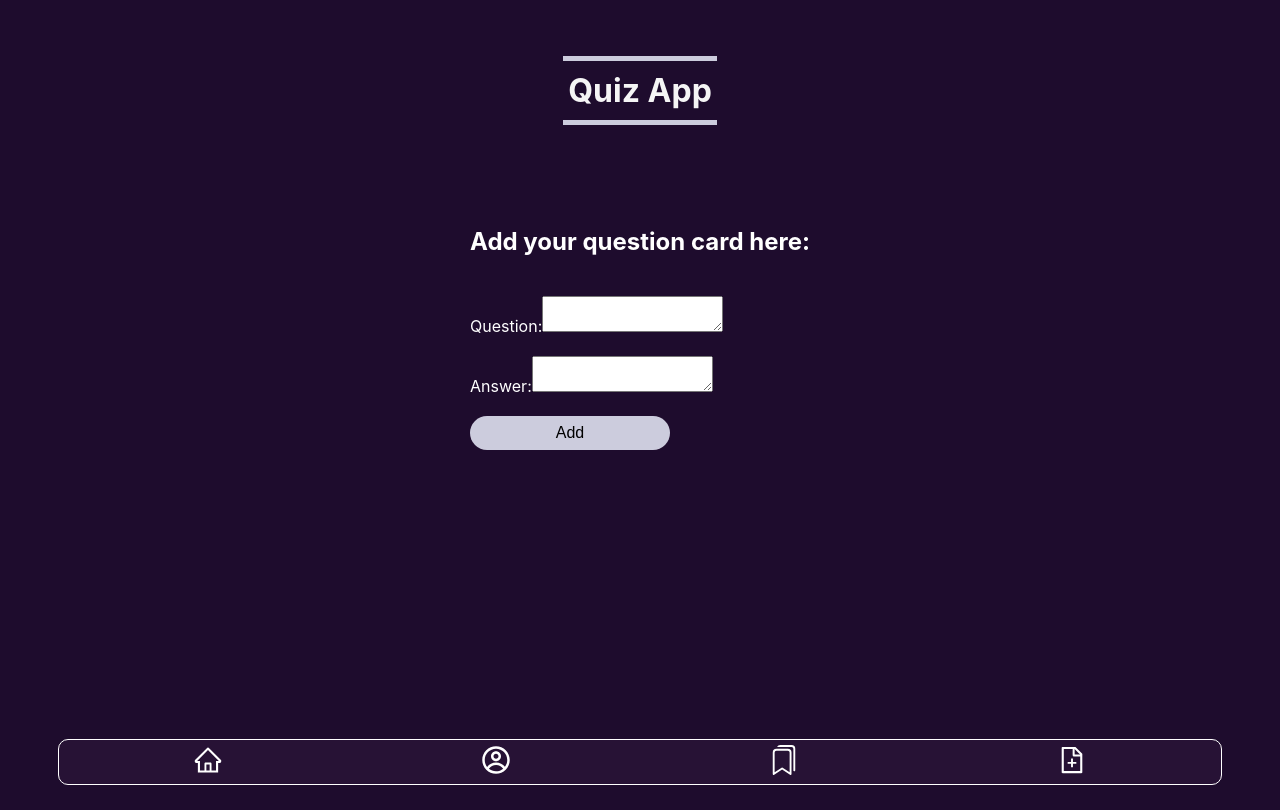
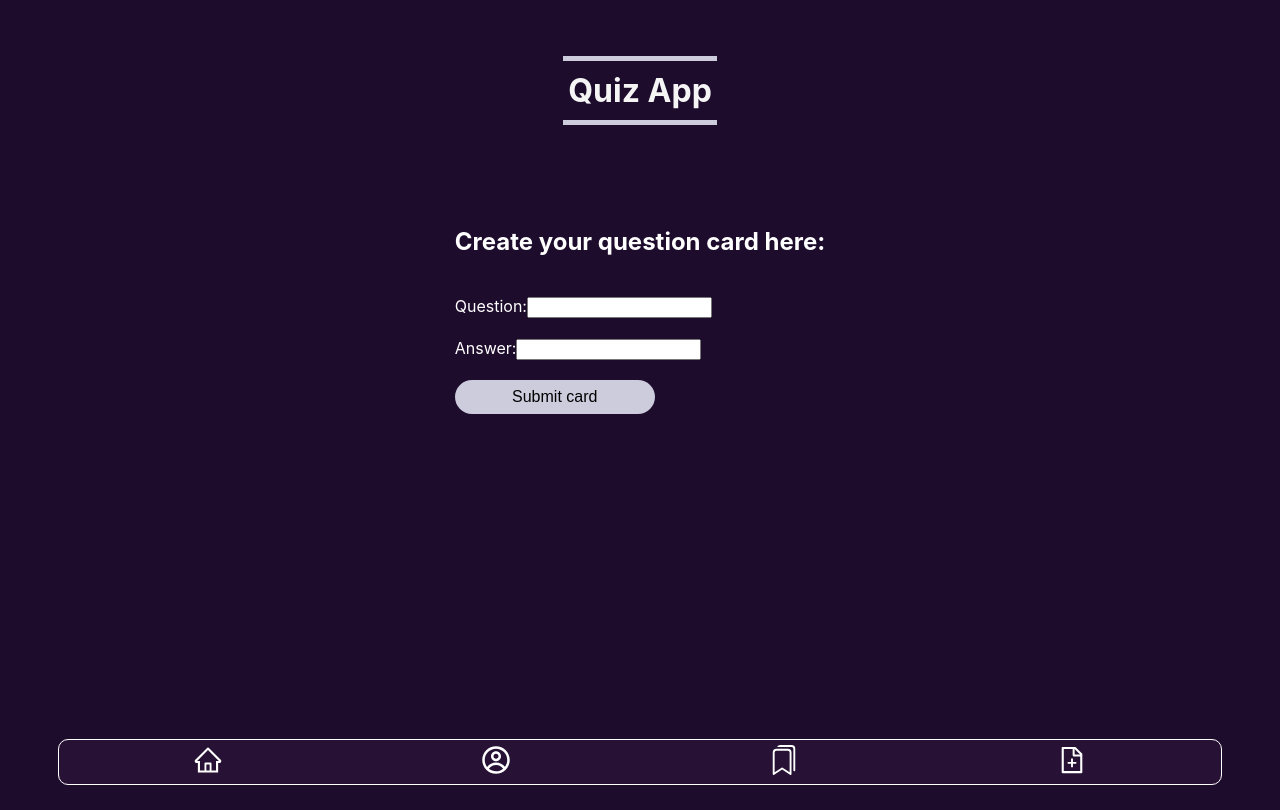
Before and after one commit to GeBon22/quizz-app-ultra, a React (Create React App) app: page /form in a window 1280 px wide. Built offline with nearby package versions, Linux system fonts and the light colour scheme.

Commit message:
changes to form.js

```diff
--- a/src/App.js
+++ b/src/App.js
@@ -1,21 +1,20 @@
 import "./App.css";
-import { BrowserRouter as Router, Routes, Route, Link } from "react-router-dom";
+import { BrowserRouter as Router, Routes, Route } from "react-router-dom";
 import Form from "./pages/Form";
 import Profile from "./pages/Profile";
 import Home from "./pages/Home";
 import Bookmarks from "./pages/Bookmarks";
 import Header from "./components/header/Header";
 import Navigation from "./components/navigation/Navigation";
-import { useState } from "react";
+//import { CgCardSpades } from "react-icons/cg";
+//import { useState } from "react";
 //import Card from "./components/card/Quizcard";
-const { default: QuizCard } = require('./components/card/Quizcard')
+//const { default: QuizCard } = require('./components/card/Quizcard')
 
 
 function App() {
-  const [page, setPage] = useState("home");
-  //const handleClickPage = (pageName) => {setPage(pageName);};
 
-  //function addCard(card) {setCards([...cards, card])}
+
 
   return (
     <div className="App">
@@ -30,7 +29,6 @@ function App() {
         </Routes>
         <Navigation />
       </Router>
-
     </div>
   );
 
--- a/src/components/card/Quizcard.js
+++ b/src/components/card/Quizcard.js
@@ -8,7 +8,7 @@ export default function Card( {question, answer}) {
   return (
     <div className="card__body">
       <p className="card__question">{question}</p>
-      <button className="button" onClick={() => setShowAnswer(!showAnswer)}>Show answer</button>
+      <button className="button" onClick={() => setShowAnswer(!showAnswer)}>{!showAnswer ? "Show Answer" : "Hide Answer"}</button>
       {showAnswer && <p className="card__answer">{answer}</p>}
     </div>
   );
--- a/src/components/navigation/Navigation.js
+++ b/src/components/navigation/Navigation.js
@@ -1,4 +1,5 @@
 import "./Navigation.css";
+import { useState } from "react";
 import { Link } from "react-router-dom";
 import { AiOutlineHome } from 'react-icons/ai';
 import { CgProfile } from 'react-icons/cg';
@@ -6,6 +7,9 @@ import { BsBookmarks } from 'react-icons/bs'
 import { AiOutlineFileAdd } from 'react-icons/ai'
 
 export default function Navigation() {
+//const [colorChange, setColorChange] = useState("")
+// TODO: Change color state when clicked
+
   return (
     <ul className="nav">
       <Link to="/"><AiOutlineHome style={{color: 'white', fontSize: '30px'}}/></Link>
--- a/src/pages/Form.js
+++ b/src/pages/Form.js
@@ -2,7 +2,7 @@ import "./Form.css";
 import { useState } from "react";
 
 export default function Form({ onSubmitCard }) {
-    const [formData, setFormData] = useState({ question: '', answer: '' })
+    const [formData, setFormData] = useState({ question: '', answer: '' });
 
     function handleChange(event) {
         setFormData({
@@ -13,15 +13,16 @@ export default function Form({ onSubmitCard }) {
 
       function handleSubmit(event) {
         event.preventDefault()
-        onSubmitCard(formData)
+        onSubmitCard([...formData, event.target.value] )
       }
 
     return (
       <div className="form" onSubmit={handleSubmit}>
-        <h2>Add your question card here:</h2>
+        <h2>Create your question card here:</h2>
         <label>
           Question:
-          <textarea
+          <input
+            type="text"
             value={formData.question}
             onChange={handleChange}
             name="question"
@@ -29,13 +30,14 @@ export default function Form({ onSubmitCard }) {
         </label>
         <label>
           Answer:
-          <textarea
+          <input
+            type="text"
             value={formData.answer}
             onChange={handleChange}
             name="answer"
           />
         </label>
-        <button className="button">Add</button>
+        <button className="button" onClick={handleSubmit}>Submit card</button>
       </div>
     )
   }
--- a/src/pages/Home.js
+++ b/src/pages/Home.js
@@ -3,7 +3,6 @@ import { useState } from "react";
 const { default: QuizCard } = require('../components/card/Quizcard.js')
 //import { useState } from "react";
 //import { Card } from "../components/card/Quizcard"
-
 
 
 
@@ -32,12 +31,17 @@ export default function Home() {
           },
   ])
 
+  function addCard(card) {
+    setCards([...cards, card])
+  }
+
+
   return (
     <div className="home">
     <h2>Home</h2>
     <main className="App__card-grid">
-      {cards.map(({ id, question, answer, bookmark }) => (
-        <QuizCard key={id} question={question} answer={answer} bookmark={bookmark} />
+      {cards.map(({ id, question, answer, bookmark, onSubmitCard }) => (
+        <QuizCard key={id} question={question} answer={answer} bookmark={bookmark} onSubmitCard={addCard} />
       ))}
          </main>
     </div>
```
